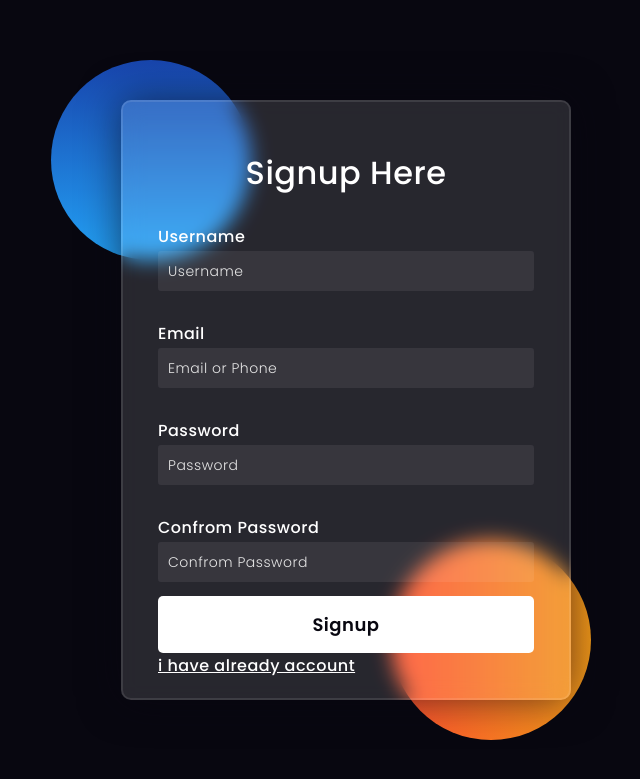
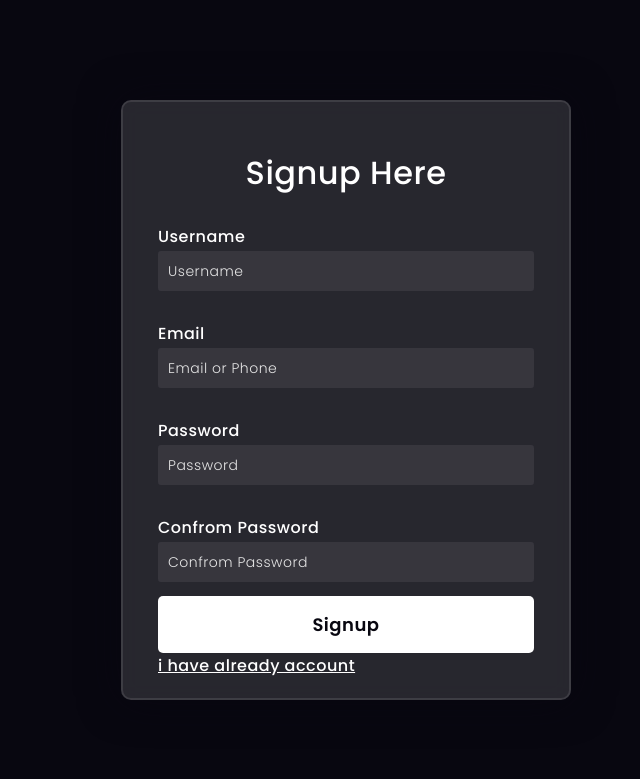
Before and after one commit to mridularajee/Signup-and-login-system, a Django app: page / in a window 1280 px wide. Shown: the top 779 px of the page, without its empty margins (294-934 px from the left). Run offline with Django 4.2, Linux system fonts and the light colour scheme.

Commit message:
first commit

```diff
--- a/user_form/templates/signup.html
+++ b/user_form/templates/signup.html
@@ -1,7 +1,7 @@
 <!DOCTYPE html>
 <html lang="en">
 <head>
-  <!-- Design by foolishdeveloper.com -->
+
     <title>Signup Page</title>
 
     <link rel="preconnect" href="https://fonts.gstatic.com">
@@ -27,29 +27,7 @@ body{
     left: 50%;
     top: 50%;
 }
-.background .shape{
-    height: 200px;
-    width: 200px;
-    position: absolute;
-    border-radius: 50%;
-}
-.shape:first-child{
-    background: linear-gradient(
-        #1845ad,
-        #23a2f6
-    );
-    left: -80px;
-    top: -80px;
-}
-.shape:last-child{
-    background: linear-gradient(
-        to right,
-        #ff512f,
-        #f09819
-    );
-    right: -30px;
-    bottom: -80px;
-}
+
 form{
     height: 600px;
     width: 450px;
@@ -109,36 +87,10 @@ button{
     border-radius: 5px;
     cursor: pointer;
 }
-.social{
-  margin-top: 30px;
-  display: flex;
-}
-.social div{
-  background: red;
-  width: 150px;
-  border-radius: 3px;
-  padding: 5px 10px 10px 5px;
-  background-color: rgba(255,255,255,0.27);
-  color: #eaf0fb;
-  text-align: center;
-}
-.social div:hover{
-  background-color: rgba(255,255,255,0.47);
-}
-.social .fb{
-  margin-left: 25px;
-}
-.social i{
-  margin-right: 4px;
-}
 
     </style>
 </head>
 <body>
-    <div class="background">
-        <div class="shape"></div>
-        <div class="shape"></div>
-    </div>
     <form action="" method="post">
         {% csrf_token %}
         <h3>Signup Here</h3>
```
Also changed, not shown: user_form/templates/login.html (+1 -50 lines), user_form/db.sqlite3.
